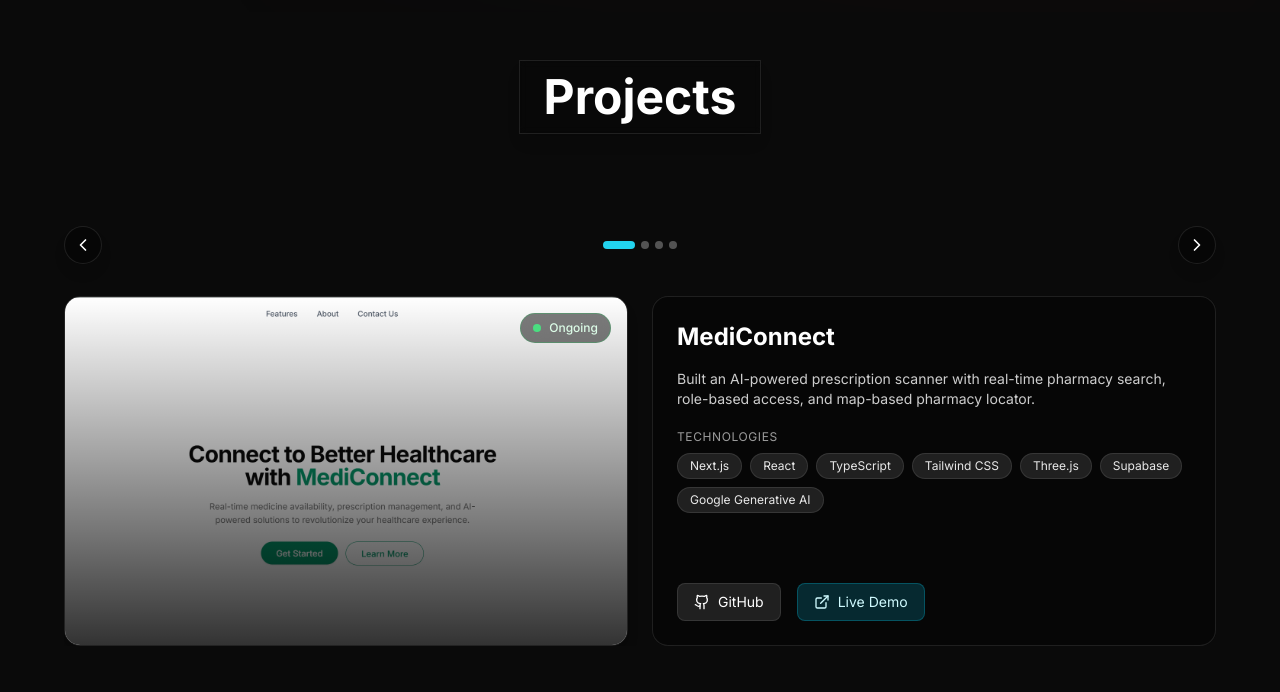
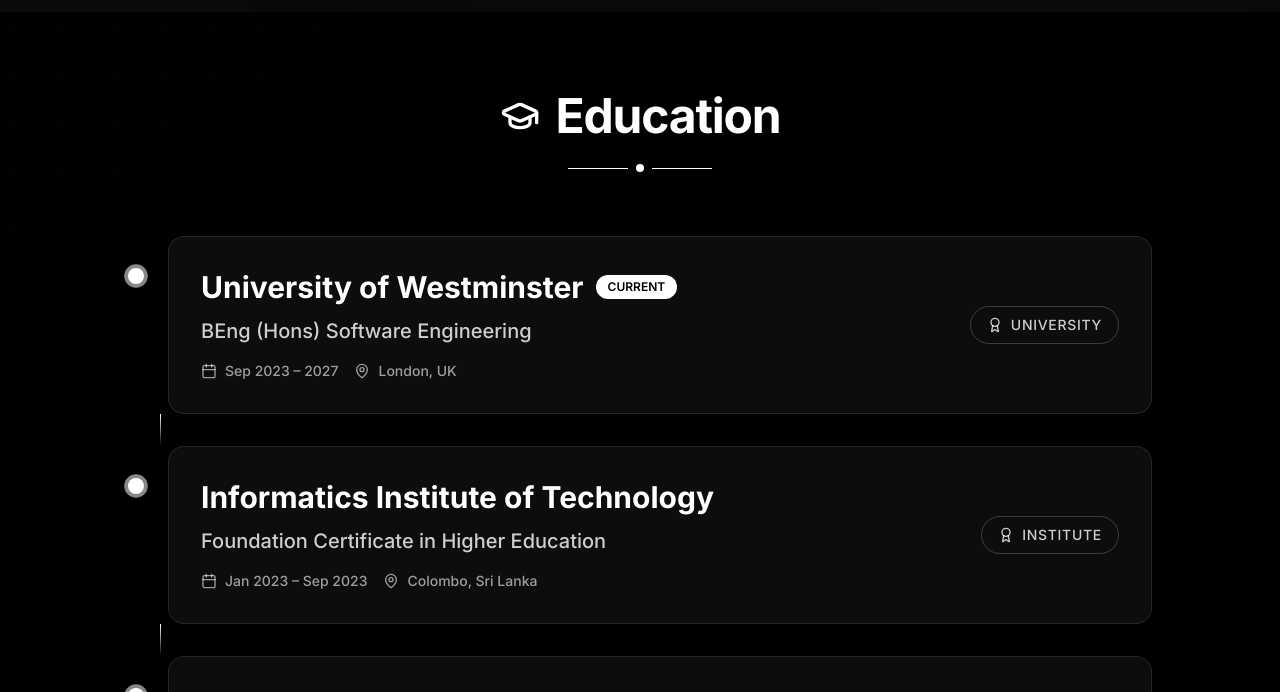
Before and after one commit to devindazz/devindazz, a Next.js app: page / in a window 1280 px wide. Shown: the part 1588-2280 px from the top of the page. Built offline with nearby package versions, Linux system fonts and the light colour scheme.

Commit message:
feat: add education section to homepage

```diff
--- a/app/page.tsx
+++ b/app/page.tsx
@@ -1,3 +1,4 @@
+import Education from "@/components/education"
 import Fotter from "@/components/footer"
 import HeroSection from "@/components/hero-section"
 import ProjectsPage from "@/components/project-page"
@@ -6,6 +7,7 @@
   return (
     <main>
       <HeroSection />
+      <Education/>
       <ProjectsPage/>
       <Fotter/>
 
--- a/components/education.tsx
+++ b/components/education.tsx
@@ -2,37 +2,61 @@
 
 import { useState, useEffect, useRef } from "react"
 import { motion } from "framer-motion"
-import { GraduationCap, Calendar, MapPin } from "lucide-react"
+import { GraduationCap, Calendar, MapPin, Award } from "lucide-react"
 
 export default function Education() {
   const [isEducationVisible, setIsEducationVisible] = useState(false)
+  const [visibleCards, setVisibleCards] = useState<boolean[]>([false, false, false])
   const educationSectionRef = useRef<HTMLDivElement>(null)
+  const cardRefs = useRef<(HTMLDivElement | null)[]>([])
 
   useEffect(() => {
-    // Set up intersection observer for the education section
-    const observer = new IntersectionObserver(
+    // Set up intersection observer for the main education section
+    const mainObserver = new IntersectionObserver(
       (entries) => {
         entries.forEach((entry) => {
           if (entry.isIntersecting) {
             setIsEducationVisible(true)
-            // Once we've seen it, no need to keep observing
-            if (educationSectionRef.current) {
-              observer.unobserve(educationSectionRef.current)
+          }
+        })
+      },
+      { threshold: 0.1 },
+    )
+
+    // Set up intersection observer for individual cards
+    const cardObserver = new IntersectionObserver(
+      (entries) => {
+        entries.forEach((entry) => {
+          if (entry.isIntersecting) {
+            const index = cardRefs.current.indexOf(entry.target as HTMLDivElement)
+            if (index !== -1) {
+              setVisibleCards((prev) => {
+                const newState = [...prev]
+                newState[index] = true
+                return newState
+              })
             }
           }
         })
       },
-      { threshold: 0.2 }, // Trigger when 20% of the element is visible
+      { threshold: 0.3 },
     )
 
     if (educationSectionRef.current) {
-      observer.observe(educationSectionRef.current)
+      mainObserver.observe(educationSectionRef.current)
     }
+
+    cardRefs.current.forEach((card) => {
+      if (card) cardObserver.observe(card)
+    })
 
     return () => {
       if (educationSectionRef.current) {
-        observer.unobserve(educationSectionRef.current)
+        mainObserver.unobserve(educationSectionRef.current)
       }
+      cardRefs.current.forEach((card) => {
+        if (card) cardObserver.unobserve(card)
+      })
     }
   }, [])
 
@@ -43,6 +67,7 @@
       period: "Sep 2023 – 2027",
       location: "London, UK",
       type: "University",
+      status: "Current",
     },
     {
       institution: "Informatics Institute of Technology",
@@ -50,6 +75,7 @@
       period: "Jan 2023 – Sep 2023",
       location: "Colombo, Sri Lanka",
       type: "Institute",
+      status: "Completed",
     },
     {
       institution: "Kurunegala Maliyadeva College",
@@ -57,101 +83,281 @@
       period: "2023",
       location: "Kurunegala, Sri Lanka",
       type: "School",
+      status: "Completed",
     },
   ]
 
   return (
-    <div ref={educationSectionRef} className="relative min-h-screen w-full bg-neutral-900 overflow-hidden">
-      {/* Simple background gradient */}
-      <div className="absolute inset-0 bg-gradient-to-br from-blue-500/[0.03] via-transparent to-purple-500/[0.03] blur-3xl" />
+    <div ref={educationSectionRef} className="relative min-h-screen w-full bg-black overflow-hidden">
+      {/* Subtle background pattern */}
+      <div className="absolute inset-0 opacity-5">
+        <div className="absolute inset-0 bg-gradient-to-br from-white/10 via-transparent to-white/5" />
+        <div
+          className="absolute inset-0"
+          style={{
+            backgroundImage: `radial-gradient(circle at 25% 25%, white 1px, transparent 1px)`,
+            backgroundSize: "50px 50px",
+          }}
+        />
+      </div>
 
       {/* Content Container */}
-      <div className="relative z-10 w-full flex items-center justify-center min-h-screen px-4 sm:px-8 md:px-16 lg:px-24 py-16">
-        <div className="w-full max-w-4xl">
+      <div className="relative z-10 w-full flex items-center justify-center min-h-screen px-4 sm:px-8 md:px-16 lg:px-24 py-20">
+        <div className="w-full max-w-5xl">
           {/* Section Title */}
-          <div className="text-center mb-12">
+          <div className="text-center mb-16">
             <motion.div
-              className="flex items-center justify-center gap-3 mb-4"
-              initial={{ opacity: 0, y: 20 }}
-              animate={{ opacity: 1, y: 0 }}
+              className="flex items-center justify-center gap-4 mb-6"
+              initial={{ opacity: 0, y: 30 }}
+              animate={{
+                opacity: isEducationVisible ? 1 : 0,
+                y: isEducationVisible ? 0 : 30,
+              }}
               transition={{
-                duration: 0.6,
+                duration: 0.8,
                 ease: [0.22, 1, 0.36, 1],
-                delay: isEducationVisible ? 0 : 0.2,
               }}
             >
-              <GraduationCap className="h-8 w-8 text-blue-400" />
+              <motion.div
+                animate={
+                  isEducationVisible
+                    ? {
+                        rotate: [0, 10, -10, 0],
+                        scale: [1, 1.1, 1],
+                      }
+                    : {}
+                }
+                transition={{
+                  duration: 2,
+                  ease: "easeInOut",
+                  delay: 0.5,
+                }}
+              >
+                <GraduationCap className="h-10 w-10 text-white" />
+              </motion.div>
               <motion.h2
-                className="text-3xl md:text-4xl text-white font-bold"
-                initial={{ opacity: 0, y: 20 }}
-                animate={{ opacity: 1, y: 0 }}
+                className="text-4xl md:text-5xl text-white font-bold tracking-tight"
+                initial={{ opacity: 0, x: -20 }}
+                animate={{
+                  opacity: isEducationVisible ? 1 : 0,
+                  x: isEducationVisible ? 0 : -20,
+                }}
                 transition={{
-                  duration: 0.6,
+                  duration: 0.8,
                   ease: [0.22, 1, 0.36, 1],
-                  delay: isEducationVisible ? 0.1 : 0.3,
+                  delay: 0.2,
                 }}
               >
                 Education
               </motion.h2>
             </motion.div>
 
-            {/* Animated line */}
+            {/* Animated line with dots */}
+            <div className="flex items-center justify-center gap-2">
               <motion.div
-              className="mx-auto h-0.5 bg-gradient-to-r from-blue-500 to-purple-500"
+                className="h-px bg-white"
                 initial={{ width: 0 }}
-              animate={{ width: isEducationVisible ? "100px" : "0px" }}
+                animate={{ width: isEducationVisible ? "60px" : "0px" }}
                 transition={{
-                duration: 1.2,
+                  duration: 1,
+                  ease: [0.22, 1, 0.36, 1],
+                  delay: 0.6,
+                }}
+              />
+              <motion.div
+                className="w-2 h-2 bg-white rounded-full"
+                initial={{ scale: 0 }}
+                animate={{ scale: isEducationVisible ? 1 : 0 }}
+                transition={{
+                  duration: 0.5,
+                  ease: [0.22, 1, 0.36, 1],
+                  delay: 1,
+                }}
+              />
+              <motion.div
+                className="h-px bg-white"
+                initial={{ width: 0 }}
+                animate={{ width: isEducationVisible ? "60px" : "0px" }}
+                transition={{
+                  duration: 1,
+                  ease: [0.22, 1, 0.36, 1],
+                  delay: 0.6,
+                }}
+              />
+            </div>
+          </div>
+
+          {/* Education Timeline */}
+          <div className="space-y-8">
+            {educationData.map((edu, index) => (
+              <motion.div
+                key={index}
+                ref={(el) => { cardRefs.current[index] = el }}
+                className="relative"
+                initial={{ opacity: 0, y: 50 }}
+                animate={{
+                  opacity: visibleCards[index] ? 1 : 0,
+                  y: visibleCards[index] ? 0 : 50,
+                }}
+                transition={{
+                  duration: 0.8,
+                  ease: [0.22, 1, 0.36, 1],
+                  delay: 0.1,
+                }}
+              >
+                {/* Timeline connector */}
+                {index < educationData.length - 1 && (
+                  <motion.div
+                    className="absolute left-8 top-full w-px h-8 bg-gradient-to-b from-white to-transparent"
+                    initial={{ height: 0 }}
+                    animate={{ height: visibleCards[index] ? "32px" : "0px" }}
+                    transition={{
+                      duration: 0.6,
+                      ease: [0.22, 1, 0.36, 1],
+                      delay: 0.5,
+                    }}
+                  />
+                )}
+
+                <div className="flex items-start gap-6">
+                  {/* Timeline dot */}
+                  <motion.div
+                    className="flex-shrink-0 w-4 h-4 bg-white rounded-full mt-8 relative"
+                    initial={{ scale: 0 }}
+                    animate={{ scale: visibleCards[index] ? 1 : 0 }}
+                    transition={{
+                      duration: 0.5,
+                      ease: [0.22, 1, 0.36, 1],
+                      delay: 0.3,
+                    }}
+                  >
+                    <motion.div
+                      className="absolute inset-0 bg-white rounded-full"
+                      animate={
+                        visibleCards[index]
+                          ? {
+                              scale: [1, 1.5, 1],
+                              opacity: [1, 0.5, 1],
+                            }
+                          : {}
+                      }
+                      transition={{
+                        duration: 2,
+                        repeat: Number.POSITIVE_INFINITY,
+                        ease: "easeInOut",
+                        delay: 1,
+                      }}
+                    />
+                  </motion.div>
+
+                  {/* Education Card */}
+                  <motion.div
+                    className="flex-1 bg-white/5 backdrop-blur-sm border border-white/10 rounded-2xl p-8 hover:bg-white/10 transition-all duration-500 group"
+                    whileHover={{
+                      scale: 1.02,
+                      boxShadow: "0 20px 40px rgba(255, 255, 255, 0.1)",
+                    }}
+                    transition={{ type: "spring", stiffness: 300, damping: 30 }}
+                  >
+                    <div className="flex flex-col lg:flex-row lg:items-center lg:justify-between">
+                      {/* Left side - Institution and Degree */}
+                      <div className="flex-1 mb-6 lg:mb-0">
+                        <div className="flex items-center gap-3 mb-3">
+                          <motion.h3
+                            className="text-2xl lg:text-3xl font-bold text-white group-hover:text-white/90 transition-colors"
+                            initial={{ opacity: 0, x: -20 }}
+                            animate={{
+                              opacity: visibleCards[index] ? 1 : 0,
+                              x: visibleCards[index] ? 0 : -20,
+                            }}
+                            transition={{
+                              duration: 0.6,
                               ease: [0.22, 1, 0.36, 1],
                               delay: 0.4,
                             }}
-            />
+                          >
+                            {edu.institution}
+                          </motion.h3>
+                          {edu.status === "Current" && (
+                            <motion.div
+                              className="px-3 py-1 bg-white text-black text-xs font-semibold rounded-full"
+                              initial={{ opacity: 0, scale: 0 }}
+                              animate={{
+                                opacity: visibleCards[index] ? 1 : 0,
+                                scale: visibleCards[index] ? 1 : 0,
+                              }}
+                              transition={{
+                                duration: 0.5,
+                                ease: [0.22, 1, 0.36, 1],
+                                delay: 0.8,
+                              }}
+                            >
+                              CURRENT
+                            </motion.div>
+                          )}
                         </div>
-           {/* Education Timeline */}
-          <div className="space-y-6">
-            {educationData.map((edu, index) => (
-              <motion.div
-                key={index}
-                className="bg-zinc-950/80 backdrop-blur-sm p-6 rounded-xl border border-white/10 shadow-lg"
-                initial={{ opacity: 0, y: 30 }}
-                animate={{ opacity: 1, y: 0 }}
+
+                        <motion.p
+                          className="text-white/80 text-lg lg:text-xl font-medium mb-4"
+                          initial={{ opacity: 0, x: -20 }}
+                          animate={{
+                            opacity: visibleCards[index] ? 1 : 0,
+                            x: visibleCards[index] ? 0 : -20,
+                          }}
                           transition={{
                             duration: 0.6,
                             ease: [0.22, 1, 0.36, 1],
-                  delay: isEducationVisible ? 0.2 + index * 0.1 : 0.4 + index * 0.1,
+                            delay: 0.5,
                           }}
                         >
-                <div className="flex flex-col md:flex-row md:items-center md:justify-between">
-                  {/* Left side - Institution and Degree */}
-                  <div className="flex-1 mb-4 md:mb-0">
-                    <h3 className="text-xl md:text-2xl font-semibold text-white mb-2">{edu.institution}</h3>
-                    <p className="text-blue-300 text-lg font-medium mb-2">{edu.degree}</p>
-                    <div className="flex items-center gap-4 text-white/60 text-sm">
-                      <div className="flex items-center gap-1">
+                          {edu.degree}
+                        </motion.p>
+
+                        <motion.div
+                          className="flex flex-col sm:flex-row sm:items-center gap-4 text-white/60 text-sm"
+                          initial={{ opacity: 0, y: 10 }}
+                          animate={{
+                            opacity: visibleCards[index] ? 1 : 0,
+                            y: visibleCards[index] ? 0 : 10,
+                          }}
+                          transition={{
+                            duration: 0.6,
+                            ease: [0.22, 1, 0.36, 1],
+                            delay: 0.6,
+                          }}
+                        >
+                          <div className="flex items-center gap-2">
                             <Calendar className="h-4 w-4" />
-                        <span>{edu.period}</span>
+                            <span className="font-medium">{edu.period}</span>
                           </div>
-                      <div className="flex items-center gap-1">
+                          <div className="flex items-center gap-2">
                             <MapPin className="h-4 w-4" />
-                        <span>{edu.location}</span>
+                            <span className="font-medium">{edu.location}</span>
                           </div>
-                    </div>
+                        </motion.div>
                       </div>
 
                       {/* Right side - Type badge */}
-                  <div className="flex-shrink-0">
-                    <span
-                      className={`px-3 py-1 rounded-full text-xs font-medium ${
-                        edu.type === "University"
-                          ? "bg-blue-500/20 text-blue-300 border border-blue-500/30"
-                          : edu.type === "Institute"
-                            ? "bg-purple-500/20 text-purple-300 border border-purple-500/30"
-                            : "bg-green-500/20 text-green-300 border border-green-500/30"
-                      }`}
+                      <motion.div
+                        className="flex-shrink-0"
+                        initial={{ opacity: 0, scale: 0 }}
+                        animate={{
+                          opacity: visibleCards[index] ? 1 : 0,
+                          scale: visibleCards[index] ? 1 : 0,
+                        }}
+                        transition={{
+                          duration: 0.5,
+                          ease: [0.22, 1, 0.36, 1],
+                          delay: 0.7,
+                        }}
                       >
-                      {edu.type}
-                    </span>
+                        <div className="flex items-center gap-2 px-4 py-2 border border-white/20 rounded-full">
+                          <Award className="h-4 w-4 text-white/80" />
+                          <span className="text-white/80 text-sm font-medium uppercase tracking-wider">{edu.type}</span>
                         </div>
+                      </motion.div>
+                    </div>
+                  </motion.div>
                 </div>
               </motion.div>
             ))}
```
Lines whose indentation alone changed are shown as unchanged.
